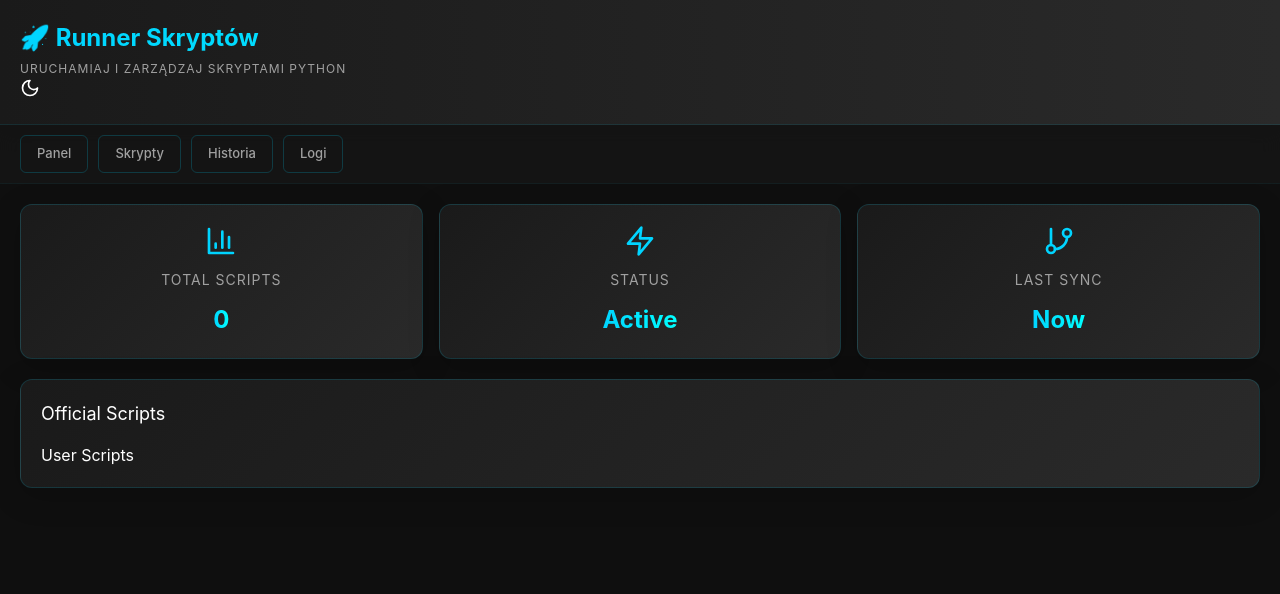
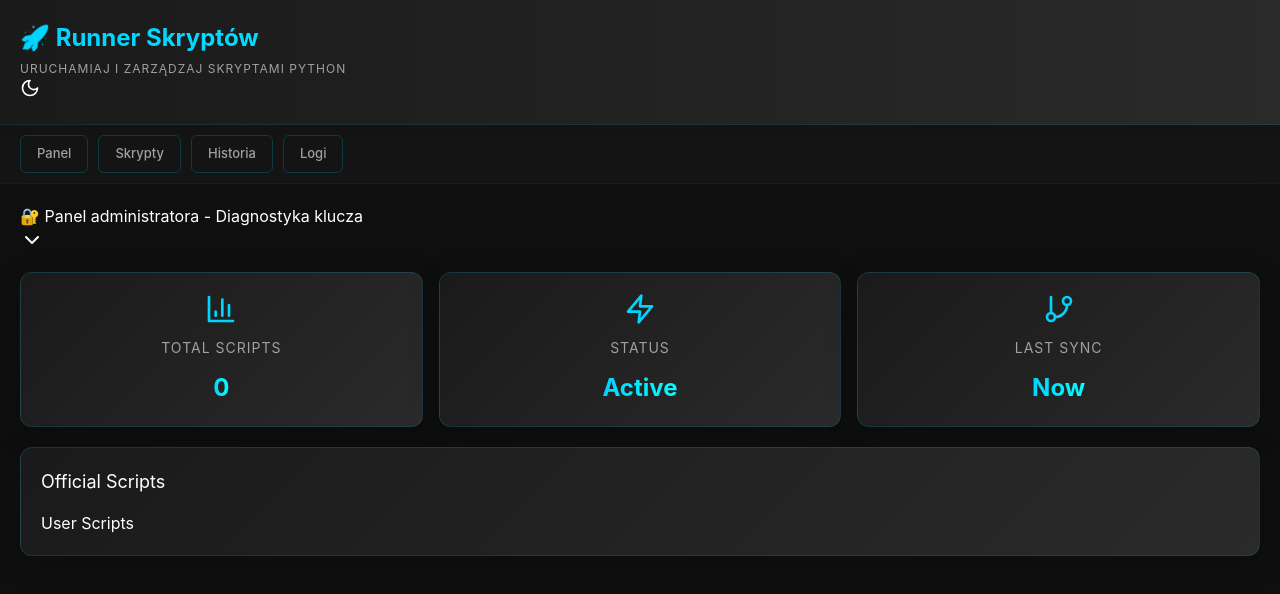
Before and after one commit to PatrykEmilLibert/script-runner, a React (Vite) app: page / in a window 1280 px wide. Shown: the top 594 px of the page. Built offline with nearby package versions, Linux system fonts and the light colour scheme.

Commit message:
feat: add admin key diagnostics to Dashboard

```diff
--- /dev/null
+++ b/src/components/AdminKeyDiagnostics.tsx
@@ -0,0 +1,90 @@
+import { useState } from 'react';
+import { invoke } from '@tauri-apps/api/tauri';
+import { useTranslation } from 'react-i18next';
+import { ChevronDown, ChevronUp } from 'lucide-react';
+
+interface Candidate {
+  path: string;
+  exists: boolean;
+  valid: boolean;
+}
+
+export default function AdminKeyDiagnostics() {
+  const { t } = useTranslation();
+  const [expanded, setExpanded] = useState(false);
+  const [info, setInfo] = useState<{ candidates: Candidate[] } | null>(null);
+  const [loading, setLoading] = useState(false);
+
+  const checkPaths = async () => {
+    setLoading(true);
+    try {
+      const result = await invoke('get_admin_key_info');
+      setInfo(result as { candidates: Candidate[] });
+      setExpanded(true);
+    } catch (e) {
+      console.error('Failed to get admin key info:', e);
+    } finally {
+      setLoading(false);
+    }
+  };
+
+  return (
+    <div className="bg-white dark:bg-gray-800 rounded-lg border dark:border-gray-700 p-4 mb-4">
+      <button
+        onClick={checkPaths}
+        disabled={loading}
+        className="w-full flex items-center justify-between px-4 py-2 bg-blue-600 text-white rounded-lg hover:bg-blue-700 disabled:bg-gray-400 transition-colors"
+      >
+        <span>🔐 {t('admin.title')} - Diagnostyka klucza</span>
+        {loading ? '⏳' : expanded ? <ChevronUp /> : <ChevronDown />}
+      </button>
+
+      {expanded && info && (
+        <div className="mt-4 space-y-3">
+          {info.candidates.map((candidate, idx) => (
+            <div
+              key={idx}
+              className={`p-3 rounded-lg border-l-4 ${
+                candidate.valid
+                  ? 'bg-green-50 dark:bg-green-900 border-green-500'
+                  : candidate.exists
+                  ? 'bg-yellow-50 dark:bg-yellow-900 border-yellow-500'
+                  : 'bg-gray-50 dark:bg-gray-700 border-gray-500'
+              }`}
+            >
+              <div className="flex items-start gap-3">
+                <span className="text-lg">
+                  {candidate.valid ? '✅' : candidate.exists ? '⚠️' : '❌'}
+                </span>
+                <div className="flex-1">
+                  <div className="font-mono text-sm text-gray-800 dark:text-gray-200 break-all">
+                    {candidate.path}
+                  </div>
+                  <div className="text-xs text-gray-600 dark:text-gray-400 mt-1">
+                    {candidate.valid
+                      ? 'Klucz znaleziony i ważny ✓'
+                      : candidate.exists
+                      ? 'Plik istnieje, ale nie jest ważny (zły format)'
+                      : 'Plik nie istnieje'}
+                  </div>
+                </div>
+              </div>
+            </div>
+          ))}
+
+          <div className="mt-4 p-3 bg-blue-50 dark:bg-blue-900 rounded-lg text-sm text-gray-700 dark:text-gray-300">
+            <strong>Jak to działa?</strong>
+            <ol className="mt-2 space-y-1 list-decimal list-inside">
+              <li>1. Sprawdza zmienną env: <code className="bg-gray-200 dark:bg-gray-700 px-1 rounded">SR_ADMIN_KEY_PATH</code></li>
+              <li>2. Desktop w profilu użytkownika</li>
+              <li>3. <code className="bg-gray-200 dark:bg-gray-700 px-1 rounded">USERPROFILE\Desktop</code> (Windows)</li>
+              <li>4. <code className="bg-gray-200 dark:bg-gray-700 px-1 rounded">AppData\script-runner</code> (Windows)</li>
+              <li>5. <code className="bg-gray-200 dark:bg-gray-700 px-1 rounded">~/Desktop</code> (Linux/macOS)</li>
+              <li>6. <code className="bg-gray-200 dark:bg-gray-700 px-1 rounded">/tmp/sr-admin.key</code> (fallback)</li>
+            </ol>
+          </div>
+        </div>
+      )}
+    </div>
+  );
+}
--- a/src/components/Dashboard.tsx
+++ b/src/components/Dashboard.tsx
@@ -1,5 +1,6 @@
 import { motion } from "framer-motion";
 import { BarChart3, Zap, GitBranch, Plus } from "lucide-react";
+import AdminKeyDiagnostics from "./AdminKeyDiagnostics";
 
 interface DashboardProps {
   scripts: string[];
@@ -11,6 +12,8 @@ interface DashboardProps {
 export default function Dashboard({ scripts, onAddScript, isAdmin, officialScripts }: DashboardProps) {
   return (
     <motion.div className="dashboard" initial={{ opacity: 0 }} animate={{ opacity: 1 }}>
+      <AdminKeyDiagnostics />
+
       <div className="dashboard-grid">
         <motion.div className="card" whileHover={{ scale: 1.05 }}>
           <BarChart3 className="card-icon" />
```
